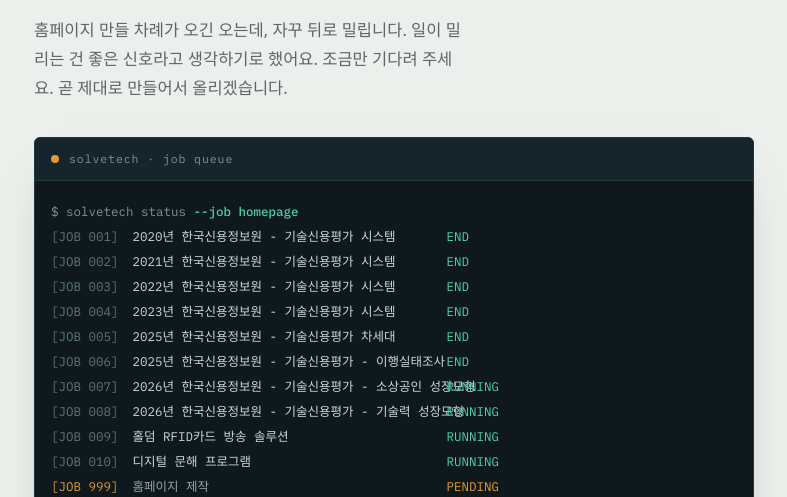
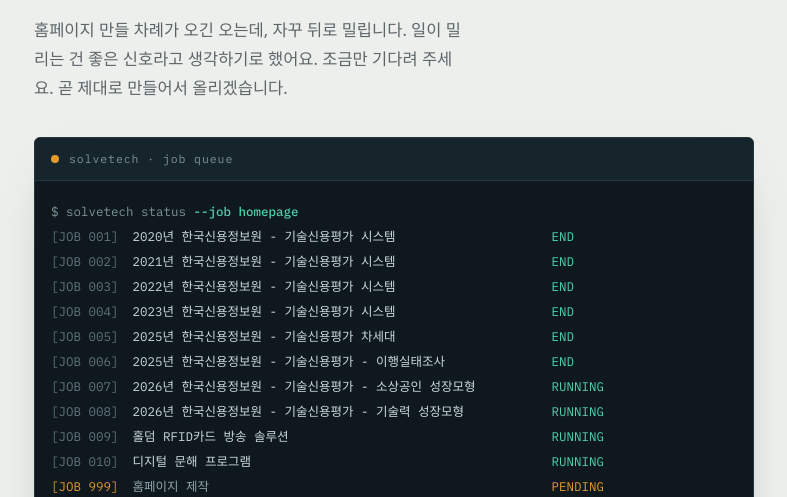
Before and after one commit to jungwonx/jungwonx.github.io, a plain HTML site: page index.html in a window 1280 px wide. Shown: the part 303-800 px from the top of the page, without its empty margins (246-1033 px from the left). Drawn offline with Linux system fonts and the light colour scheme; a web font is replaced by a local one.

Commit message:
Update index.html

```diff
--- a/index.html
+++ b/index.html
@@ -55,7 +55,7 @@
   .logline{display:flex; gap:14px; white-space:nowrap; opacity:0; transform:translateY(4px);}
   .logline.on{opacity:1; transform:none; transition:opacity .22s ease, transform .22s ease;}
   .lg-id{color:#5F757D; flex:none; width:9ch;}
-  .lg-name{flex:none; width:40ch;}
+  .lg-name{flex:none; width:54ch;}
   .lg-stat{flex:none; color:var(--mint);}
   .logline.wait{color:#8FA5AC;}
   .logline.wait .lg-stat{color:var(--amber);}
```
